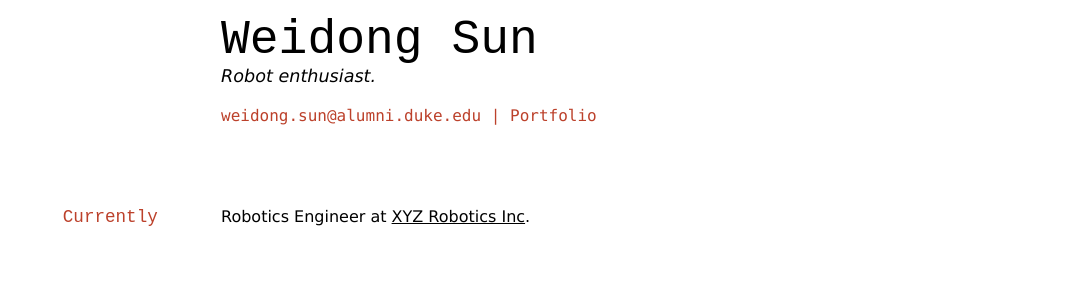
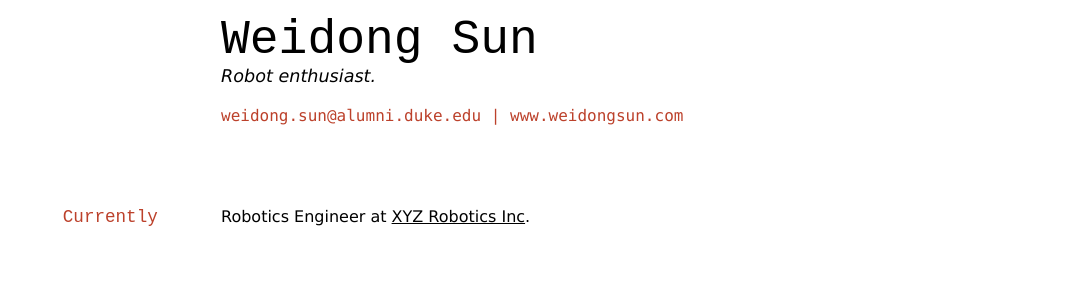
Before and after one commit to OxDuke/oxduke.github.io, a Jekyll site: the page built from cv.md, in a window 1280 px wide and 900 px high. Shown: the top 298 px of the window, without its empty margins (111-1196 px from the left). Built offline with Jekyll 4.4.1, drawn with Linux system fonts in a browser that asks for light colours.

Commit message:
Update CV

```diff
--- a/cv.md
+++ b/cv.md
@@ -7,7 +7,7 @@ Robot enthusiast.
 
 <div id="webaddress">
 <a href="mailto:weidong.sun@alumni.duke.edu">weidong.sun@alumni.duke.edu</a>
-| <a href="https://oxduke.github.io/">Portfolio</a>
+| <a href="https://www.weidongsun.com">www.weidongsun.com</a>
 </div>
 
 ## Currently
```
